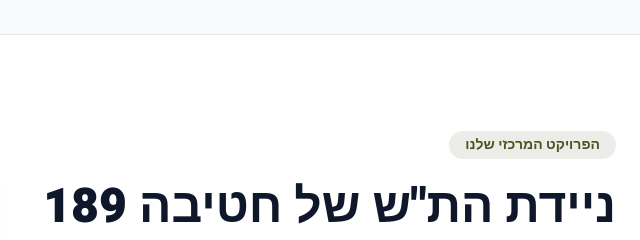
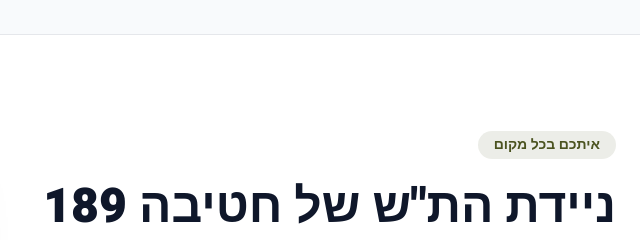
Before and after one commit to aaciyoni-bot/189, a plain HTML site: page index.html in a window 1280 px wide. Shown: the part 1440-1680 px from the top of the page, 640-1280 px from the left. Drawn offline with nearby package versions, Linux system fonts and the light colour scheme.

Commit message:
Update index.html

```diff
--- a/index.html
+++ b/index.html
@@ -197,7 +197,7 @@
         <div class="max-w-7xl mx-auto px-6">
             <div class="flex flex-col lg:flex-row items-center gap-16">
                 <div class="lg:w-1/2">
-                    <span class="bg-brand-military/10 text-brand-military px-4 py-1 rounded-full font-bold text-sm mb-6 inline-block">הפרויקט המרכזי שלנו</span>
+                    <span class="bg-brand-military/10 text-brand-military px-4 py-1 rounded-full font-bold text-sm mb-6 inline-block">איתכם בכל מקום</span>
                     <h2 class="text-4xl md:text-5xl font-black text-brand-dark mb-6">ניידת הת"ש של חטיבה 189</h2>
                     <p class="text-lg text-gray-600 mb-6 leading-relaxed">
                         הניידת היא הלב הפועם בשטח. מגיעה ישירות למוצבים ולאזורי הלחימה עם ציוד ופינוקים ללוחמים.
```
